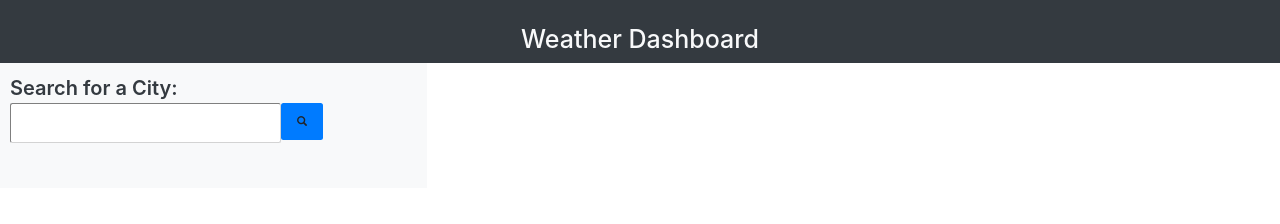
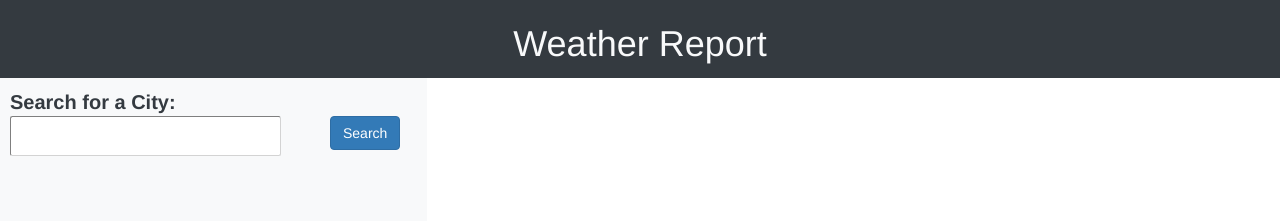
Before and after one commit to KennyB39/kung-fu-knows-weather, a plain HTML site: page index.html in a window 1280 px wide. Drawn offline with nearby package versions, Linux system fonts and the light colour scheme; some icons are missing.

Commit message:
html issue fixed

```diff
--- a/index.html
+++ b/index.html
@@ -9,18 +9,15 @@
     <link
     rel="stylesheet"
     href="https://maxcdn.bootstrapcdn.com/bootstrap/3.4.0/css/bootstrap.min.css">
-    <link
-    rel="stylesheet"
-    href="https://cdnjs.cloudflare.com/ajax/libs/twitter-bootstrap/4.5.0/css/bootstrap.min.css"
-  />
+    <link rel="stylesheet" href="https://cdnjs.cloudflare.com/ajax/libs/weather-icons/2.0.10/css/weather-icons.min.css">
     <link rel="stylesheet" href="./style.css">
-    <title>Weather Dashboard</title>
+    <title>Weather Report</title>
 </head>
 
 <body class="body">
     <header class="header">
         <div class="h1-container d-flex translate-middle bg-dark justify-content-center">
-            <h1 class="h1 text-light">Weather Dashboard</h1>
+            <h1 class="h1 text-light">Weather Report</h1>
         </div>
     </header>
 
@@ -42,9 +39,9 @@
                                     <input type="text" id="search-input" name="search-input" class="search-input rounded">
                                 </div>
                                 <div class="col-sm-4 p-0">
-                                    <button type="submit" class="btn bg-primary rounded search-button">
-                                        <span class="glyphicon glyphicon-search"></span>
-                                    </button>
+                                    <div class="d-grid gap-2 col-6 mx-auto">
+                                        <button class="btn btn-primary" type="button">Search</button>
+                                      </div>
                                 </div>
                             </div>
                         </form>
```
